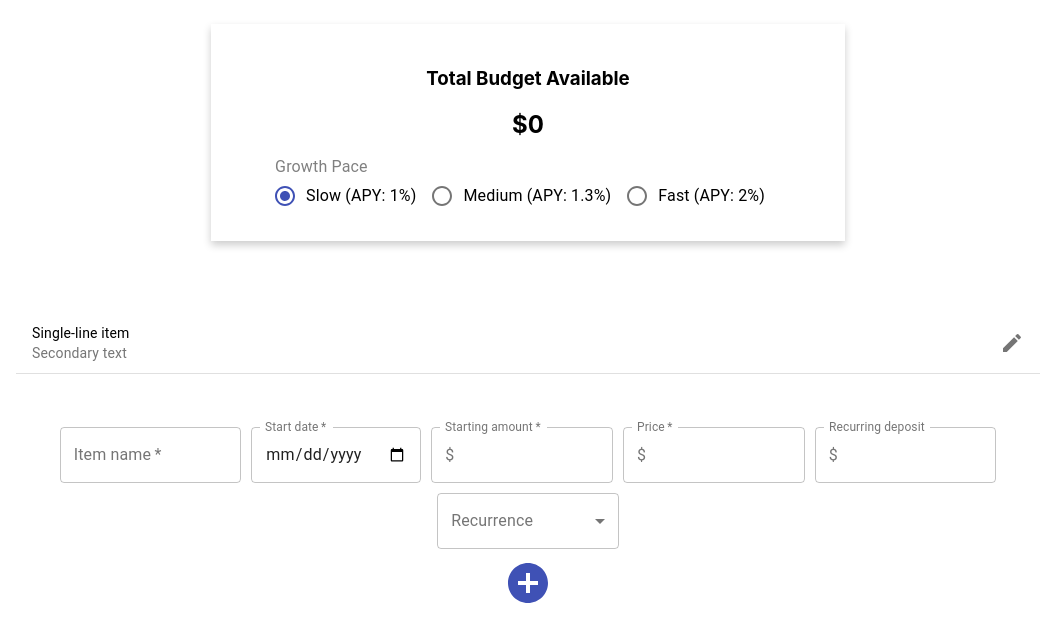
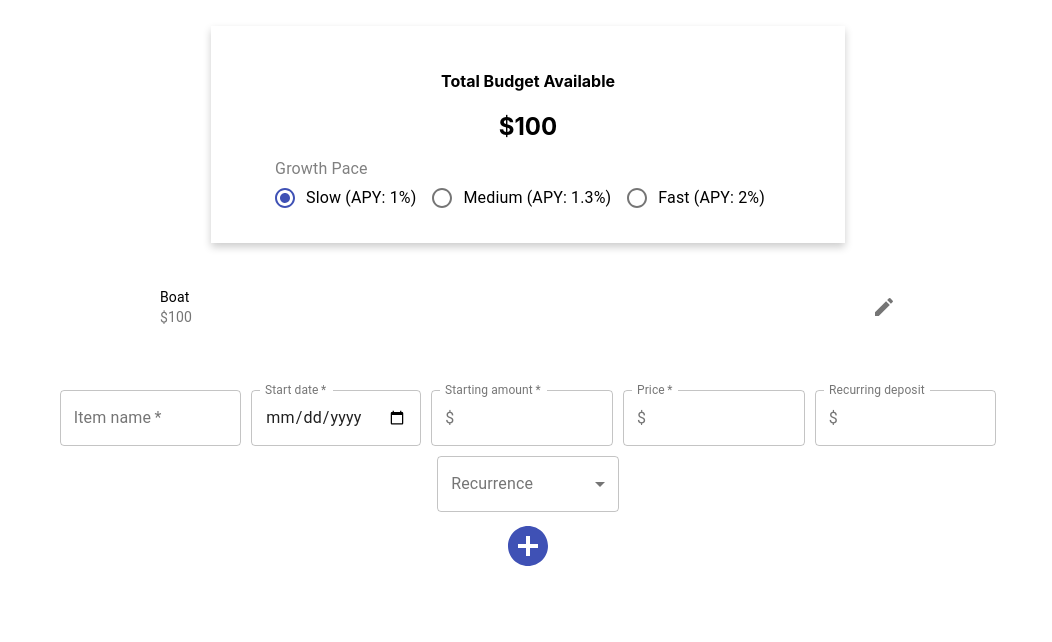
Before and after one commit to stephxu96/TimeToBuy, a React (Create React App) app: page / in a window 1280 px wide. Shown: the top 642 px of the page, without its empty margins (112-1164 px from the left). Built offline with nearby package versions, Linux system fonts and the light colour scheme.

Commit message:
changed folder name to common because da pao doesn't like it

```diff
--- a/src/App.css
+++ b/src/App.css
@@ -40,15 +40,15 @@
 .Top-panel {
   display: flex;
   justify-content: center;
-  padding: 5vw;
-  padding-top: 3vh;
+  padding: 2vw;
+  padding-top: 2vw;
 }
 
 .Top-panel-inner {
   padding: 3vh 5vw;
   box-shadow: 0 4px 8px 0 rgba(0,0,0,0.2);
   transition: 0.3s ease;
-
+  min-width: 30vw;
 }
 
 .Top-panel-inner:hover {
@@ -57,6 +57,13 @@
 }
 
 .Item-list {
+  width: 60vw;
+  max-height: 28vh;
+  overflow: scroll;
+}
+
+.Item-form {
   width: 80vw;
   margin-top: 5vh;
+  overflow: scroll;
 }
--- a/src/App.tsx
+++ b/src/App.tsx
@@ -1,9 +1,10 @@
 import React from 'react';
 import './App.css';
-import { Budget, BudgetTotal, BudgetPanel, PaceSelector, ItemForm, ItemLine } from './common';
-import { Grid, List } from '@material-ui/core'
-;
+import { Budget, BudgetTotal, BudgetPanel, PaceSelector, ItemForm, ItemLine } from './components';
+import { Grid, List } from '@material-ui/core';
+
 interface AppState {
+  editItemMode: boolean;
   selectedItem: string | null;
   selectedBudget: number;
   currency: string;
@@ -26,22 +27,36 @@ export interface Item {
 class App extends React.Component<any, AppState> {
   constructor(props: any) {
     super(props);
-    this.state = { selectedItem: null, currency: '$', totalBudget: 0, endDate: '', selectedBudget: 0, items: {}};
+    this.state = { editItemMode: false, selectedItem: null, currency: '$', totalBudget: 0, endDate: '', selectedBudget: 0, items: {}};
   }
 
   componentDidMount() {
-    this.setState({ items: { "myItem": { startDate: "Default Start Date", recurrence: "Default recurrence", increment: 10, startAmount: 100,  price: 1000, endDate: "Default end date" }}});
+    this.setState({ totalBudget: 100, items: { "Boat": { startDate: "2019-09-20", recurrence: "Default recurrence", increment: 10, startAmount: 100, price: 1000, endDate: "9/15/2020" }}});
+  }
+
+  disableItemForm = () => this.setState({ editItemMode: true })
+
+  updateItemBudget = (name: string, startAmount: number) => {
+    let prevAmount = this.state.items[name] ? this.state.items[name].startAmount : 0;
+    let prevBudget = this.state.totalBudget;
+    let totalBudget = this.state.editItemMode ?
+                        prevBudget - prevAmount + startAmount :
+                        prevBudget + startAmount;
+    console.log(startAmount, prevBudget);
+    return totalBudget;
   }
 
   updateItemList = (itemData: Item & { name: string }) => {
-    let prevBudget = this.state.totalBudget;
     let { name, startDate, endDate, recurrence, increment, startAmount, price } = itemData;
+
+    const totalBudget = this.updateItemBudget(name, startAmount);
+    console.log(totalBudget);
 
     let items = this.state.items;
     items[name]= { startDate, endDate, recurrence, increment, startAmount, price };
 
     /* TODO: totalBudget should be pulling from this.state.items. Setting it here for testing */
-    this.setState({ totalBudget: prevBudget + startAmount, items });
+    this.setState({ totalBudget, items, editItemMode: false, selectedItem: name });
   }
 
   render() {
@@ -62,14 +77,24 @@ class App extends React.Component<any, AppState> {
             <PaceSelector />
           </BudgetPanel>
           <Grid container direction="column" alignItems="center">
-            <List className={"Item-list"} dense={true}>
+            <List className={this.state.editItemMode ? "Item-form" : "Item-list"} dense={true}>
               {
                 Object.keys(this.state.items).map((name) => {
-                  return <ItemLine key={name} {...this.state.items[name]} />
+                  return (
+                      <ItemLine
+                          selected={name === this.state.selectedItem}
+                          onEditClick={this.disableItemForm}
+                          onChange={this.updateItemList}
+                          onItemSelect={(name: string | null) => this.setState({ selectedItem: name })}
+                          currency={this.state.currency}
+                          name={name}
+                          metadata={this.state.items[name]}
+                      />
+                  );
                 })
               }
             </List>
-            <ItemForm className={"Item-list"} onChange={this.updateItemList} currency={this.state.currency} />
+            <ItemForm disabled={this.state.editItemMode} className={"Item-form"} onChange={this.updateItemList} currency={this.state.currency} />
           </Grid>
       </div>
     );
--- a/src/common/ItemLine.tsx
+++ /dev/null
@@ -1,28 +0,0 @@
-import React, {FunctionComponent} from 'react';
-import { Item } from '../App';
-import { ListItem, ListItemAvatar, Avatar, ListItemText, ListItemSecondaryAction, IconButton } from '@material-ui/core';
-import EditIcon from '@material-ui/icons/Edit';
-
-const ItemLine: FunctionComponent<Item & { className?: string }> = (props) => {
-    return (
-        <ListItem button divider className={props.className}>
-            {/* <ListItemAvatar>
-            TODO: ADD SELECT POPUP TO SELECT ICON
-                <Avatar>
-                <FolderIcon />
-                </Avatar>
-            </ListItemAvatar> */}
-            <ListItemText
-                primary="Single-line item"
-                secondary={'Secondary text'}
-            />
-            <ListItemSecondaryAction>
-                <IconButton edge="end" aria-label="delete">
-                    <EditIcon />
-                </IconButton>
-            </ListItemSecondaryAction>
-        </ListItem>
-    );
-}
-
-export default ItemLine;
--- a/src/common/Budget.tsx
+++ b/src/components/Budget.tsx
@@ -14,7 +14,7 @@ class Budget extends React.Component<BudgetProps, BudgetState> {
     render () {
         return (
             <>
-                <h3>You've saved up {this.props.currency}{this.props.budget} for your item.</h3>
+                <h4>You've saved up {this.props.currency}{this.props.budget} for your item.</h4>
                 <h2>Time To Buy: {this.props.endDate}</h2>
             </>
         );
--- a/src/common/BudgetTotal.tsx
+++ b/src/components/BudgetTotal.tsx
@@ -8,7 +8,7 @@ interface BudgetTotalProps {
 const BudgetTotal = (props: BudgetTotalProps) => {
     return (
         <>
-            <h3>Total Budget Available</h3>
+            <h4>Total Budget Available</h4>
             <h2>{props.currency}{props.total}</h2>
         </>
     );
--- a/src/common/ItemForm.tsx
+++ b/src/components/ItemForm.tsx
@@ -22,9 +22,10 @@ const formStyles =  {
 interface ItemFormProp {
     currency: string;
     onChange: (itemData: Item & { name: string }) => void;
-    defaultData?: Item;
+    defaultData?: Item & { name: string };
     className?: string;
     edit?: boolean;
+    disabled?: boolean;
 };
 
 interface ItemFormState {
@@ -49,7 +50,19 @@ class ItemForm extends React.Component<ItemFormProp, ItemFormState> {
 
     constructor(props: any) {
         super(props);
-        this.state = initialState;
+        if (props.defaultData) {
+            let { name, price, startDate, recurrence, increment, startAmount } = props.defaultData;
+            this.state = {
+                name,
+                price: price.toString(),
+                startDate,
+                recurrence,
+                increment: increment.toString(),
+                startAmount: startAmount.toString(),
+            };
+        } else {
+            this.state = initialState;
+        }
     }
 
     setInput = (id: "name" | "startDate" | "price" | "increment" | "recurrence" | "startAmount", event: any) => {
@@ -101,6 +114,7 @@ class ItemForm extends React.Component<ItemFormProp, ItemFormState> {
             <form autoComplete="off">
                 <div className={this.props.className}>
                     <TextField
+                        disabled={this.props.disabled}
                         required
                         value={this.state.name}
                         label="Item name"
@@ -109,6 +123,7 @@ class ItemForm extends React.Component<ItemFormProp, ItemFormState> {
                         style={formStyles.textStyle}
                     />
                     <TextField
+                        disabled={this.props.disabled}
                         required
                         value={this.state.startDate}
                         label="Start date"
@@ -119,6 +134,7 @@ class ItemForm extends React.Component<ItemFormProp, ItemFormState> {
                         style={formStyles.textStyle}
                     />
                     <TextField
+                        disabled={this.props.disabled}
                         required
                         value={this.state.startAmount}
                         label={`Starting amount`}
@@ -130,6 +146,7 @@ class ItemForm extends React.Component<ItemFormProp, ItemFormState> {
                         }}
                     />
                     <TextField
+                        disabled={this.props.disabled}
                         required
                         value={this.state.price}
                         label={`Price`}
@@ -141,6 +158,7 @@ class ItemForm extends React.Component<ItemFormProp, ItemFormState> {
                         }}
                     />
                     <TextField
+                        disabled={this.props.disabled}
                         value={this.state.increment}
                         label="Recurring deposit"
                         variant="outlined"
@@ -153,7 +171,8 @@ class ItemForm extends React.Component<ItemFormProp, ItemFormState> {
                     <FormControl variant="outlined" style={formStyles.selectStyle}>
                         <InputLabel>Recurrence</InputLabel>
                         <Select
-                            label="Recurrence"
+                        disabled={this.props.disabled}
+                        label="Recurrence"
                             value={this.state.recurrence}
                             onChange={(e: any) => this.setInput("recurrence", e)}
                             autoWidth
@@ -167,7 +186,8 @@ class ItemForm extends React.Component<ItemFormProp, ItemFormState> {
                 </div>
                 <div>
                     <IconButton
-                        aria-label="upload picture"
+                        disabled={this.props.disabled}
+                        aria-label="Save changes"
                         component="span"
                         color="primary"
                         onClick={() => this.onButtonClick()}
--- /dev/null
+++ b/src/components/ItemLine.tsx
@@ -0,0 +1,75 @@
+import React, { FunctionComponent, useState } from 'react';
+import { Item } from '../App';
+import { ListItem, ListItemAvatar, Avatar, ListItemText, ListItemSecondaryAction, IconButton } from '@material-ui/core';
+import EditIcon from '@material-ui/icons/Edit';
+import ItemForm from './ItemForm';
+
+type ItemLineProps = {
+    currency: string;
+    selected: boolean;
+    name: string;
+    className?: string;
+    metadata: Item;
+    onChange: (itemData: Item & { name: string }) => void;
+    onEditClick: () => void;
+    onItemSelect: (name: string | null) => void
+};
+
+const ItemLine: FunctionComponent<ItemLineProps> = (props) => {
+    const [mode, setMode] = useState("display");
+    let item = null;
+
+    switch (mode) {
+        case "display":
+            item = (
+                <ListItem
+                    selected={props.selected}
+                    button
+                    className={props.className}
+                    key={props.name}
+                    onClick={() => props.onItemSelect(props.selected ? null : props.name)}
+                >
+                    {/* <ListItemAvatar>
+                    TODO: ADD SELECT POPUP TO SELECT ICON
+                        <Avatar>
+                        <FolderIcon />
+                        </Avatar>
+                    </ListItemAvatar> */}
+                    <ListItemText
+                        primary={props.name}
+                        secondary={`${props.currency}${props.metadata.startAmount}`}
+                    />
+                    <ListItemSecondaryAction>
+                        <IconButton
+                            edge="end"
+                            aria-label="delete"
+                            onClick={(event) => {
+                                event.preventDefault();
+                                setMode("edit")
+                                props.onEditClick();
+                            }}
+                        >
+                            <EditIcon />
+                        </IconButton>
+                    </ListItemSecondaryAction>
+                </ListItem>
+            );
+            break;
+        case "edit":
+            item = (
+                <ItemForm
+                    edit
+                    currency={props.currency}
+                    defaultData={{...props.metadata, name: props.name}}
+                    onChange={(data) => {
+                        props.onChange(data);
+                        setMode("display");
+                    }}
+                />
+            );
+    }
+
+    return item;
+}
+
+export default ItemLine;
```
Also changed, not shown: src/components/BudgetPanel.tsx (renamed from src/common/BudgetPanel.tsx), src/components/PaceSelector.tsx (renamed from src/common/PaceSelector.tsx), src/components/index.ts (renamed from src/common/index.ts).
